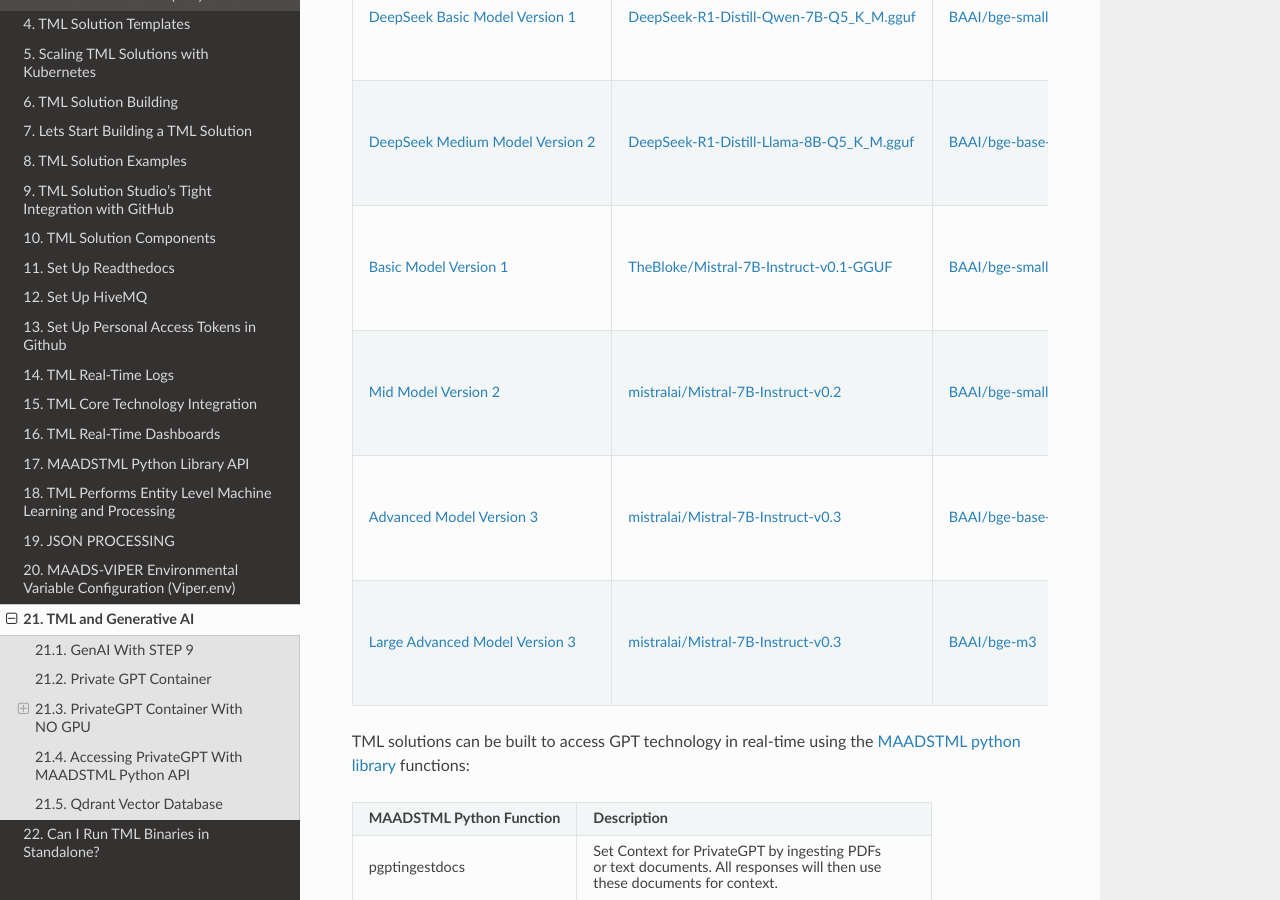
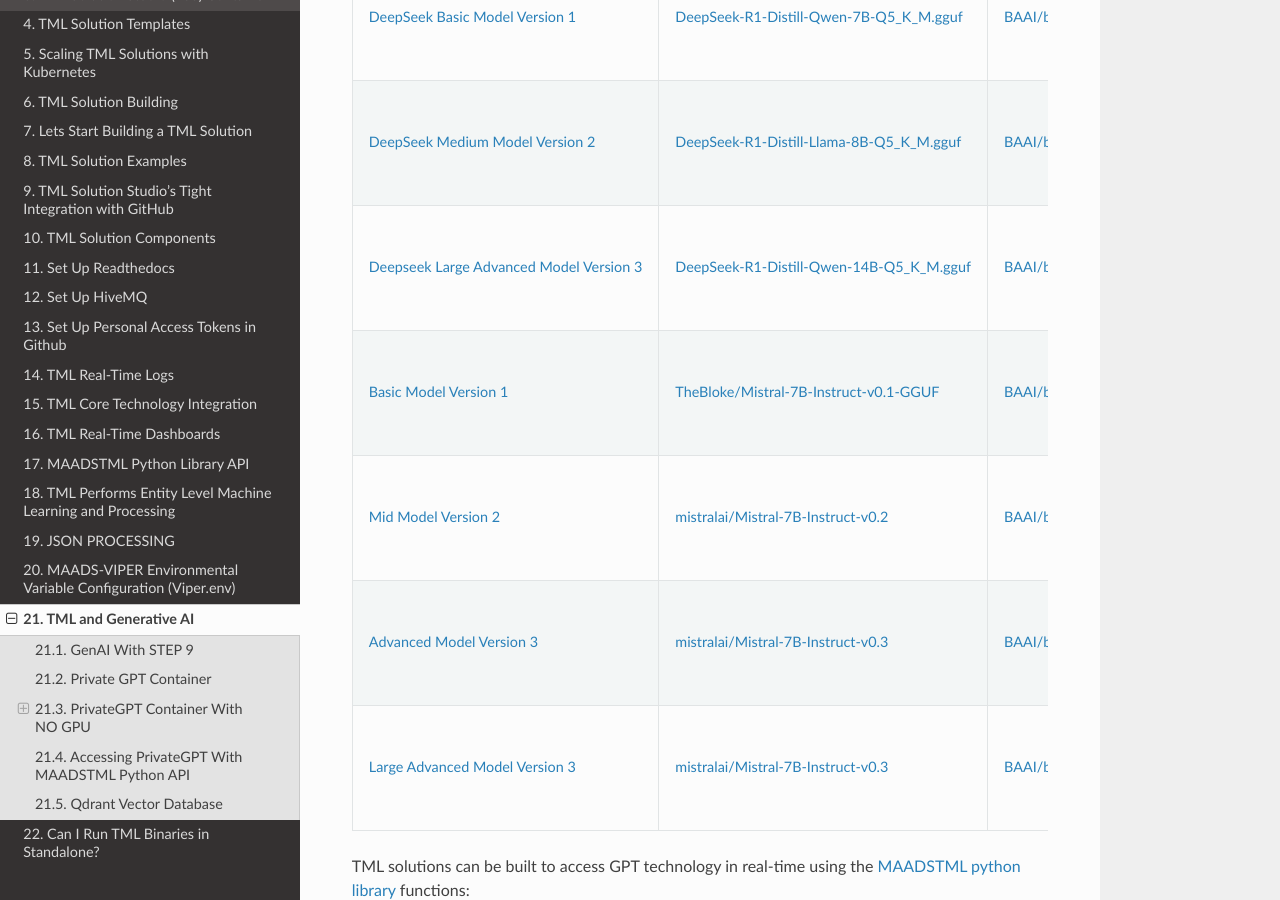
Before and after one commit to smaurice101/readthedocs, a Sphinx documentation site: the page built from docs/source/genai.rst, in a window 1280 px wide and 900 px high, scrolled down 685 px. Built offline with Sphinx 7.4.7 and the Read the Docs theme 3.1.0, drawn with Linux system fonts in a browser that asks for light colours.

Commit message:
Update genai.rst

```diff
--- a/docs/source/genai.rst
+++ b/docs/source/genai.rst
@@ -35,6 +35,14 @@
        #. SSD 2-3 TB
        #. Suggested Machine: On-demand 1x NVIDIA A10
        #. Suggested Cost GPU/Hour: $0.75/GPU/h
+   * - `Deepseek Large Advanced Model Version 3 <https://hub.docker.com/r/maadsdocker/tml-privategpt-with-gpu-nvidia-amd64-deepseek-large>`_
+     - `DeepSeek-R1-Distill-Qwen-14B-Q5_K_M.gguf <https://huggingface.co/bartowski/DeepSeek-R1-Distill-Qwen-14B-GGUF>`_
+     - `BAAI/bge-m3 <https://huggingface.co/BAAI/bge-m3>`_
+     - #. Suggested VRAM/GPU should be around 40GB
+       #. SSD 2-3 TB
+       #. Suggested Machine: On-demand 1x NVIDIA A6000 or A100
+       #. Suggested Cost GPU/Hour: $0.80 - $1.30/GPU/h
+
    * - `Basic Model Version 1 <https://hub.docker.com/r/maadsdocker/tml-privategpt-with-gpu-nvidia-amd64>`_
      - `TheBloke/Mistral-7B-Instruct-v0.1-GGUF <https://huggingface.co/TheBloke/Mistral-7B-Instruct-v0.1-GGUF>`_
      - `BAAI/bge-small-en-v1.5 <https://huggingface.co/BAAI/bge-small-en-v1.5>`_
```
